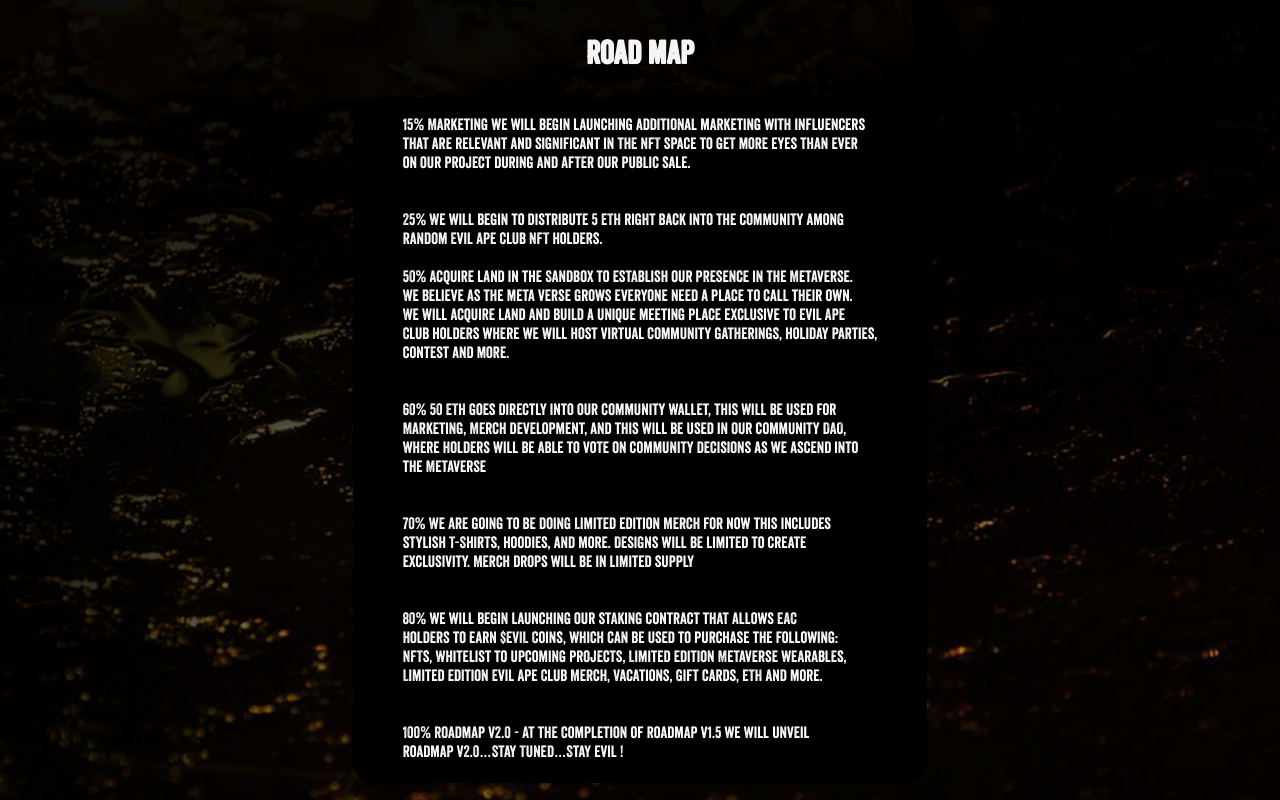
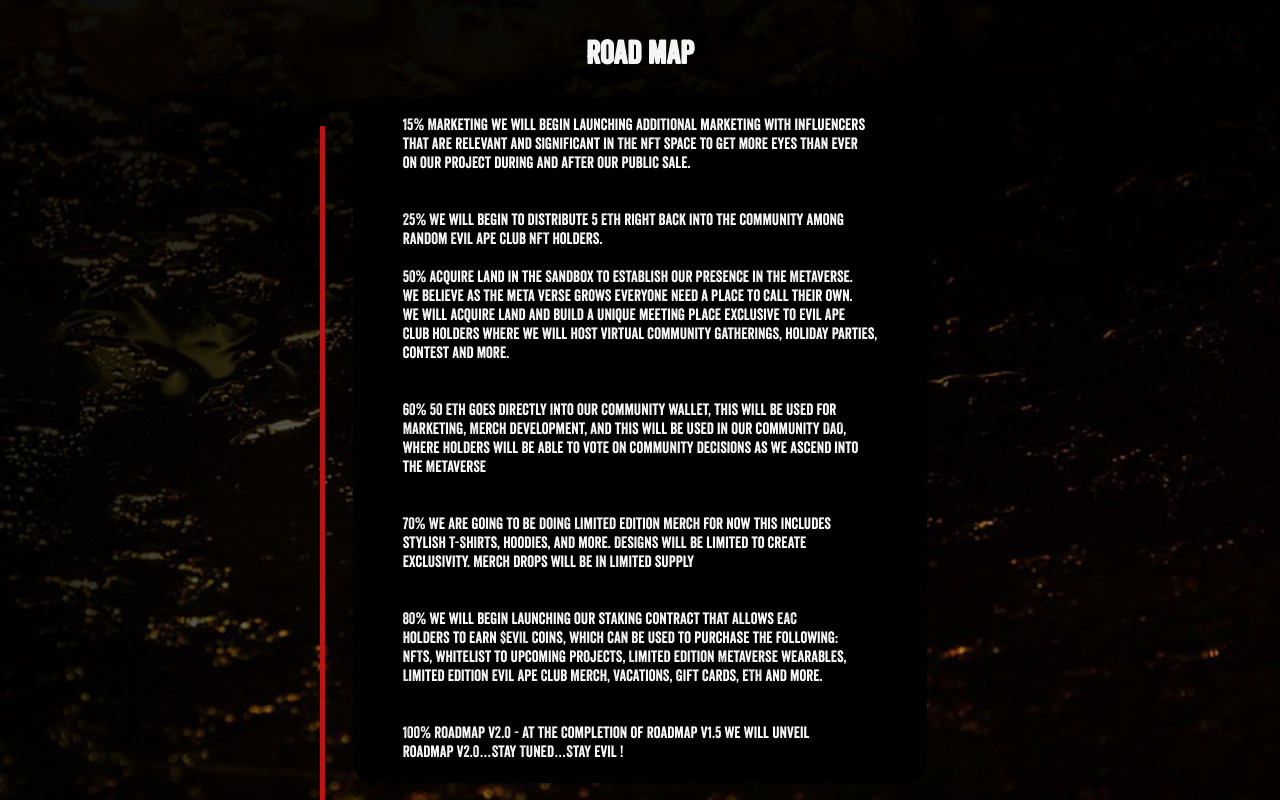
Before and after one commit to anas138/Evil-Bunny, a React (Create React App) app: page / in a window 1280 px wide. Shown: the part 5120-5920 px from the top of the page. Built offline with nearby package versions, Linux system fonts and the light colour scheme.

Commit message:
add line

```diff
--- a/src/App.css
+++ b/src/App.css
@@ -319,3 +319,10 @@
   background-color: black;
 
 }
+.line{
+  position: absolute;
+  left:25%;
+  top: 15%;
+  height: 110vh;
+
+}
--- a/src/App.js
+++ b/src/App.js
@@ -9,7 +9,7 @@
   const images=["a.png","b.png","c.png","d.png","e.png","f.png","g.png","h.png","bunny.png","bunn2.png"]
   useEffect(()=>{
     AOS.init();
-  },[])
+  })
   return (
 
     <div className="App">
@@ -102,10 +102,11 @@
         </div> */}
 
 
-
+<div className="line" style={{borderLeft:"5px solid rgb(185, 21, 21)"}}></div>
 
         <div
       className="roadmApText" style={{color:"white"}} data-aos="fade-up" >
+
         <div  data-aos="fade-up"
      data-aos-duration="3000">15% Marketing we will begin launching additional marketing with influencers <br/>
           that are relevant and significant in the NFT space to get more eyes than ever <br/>
```
